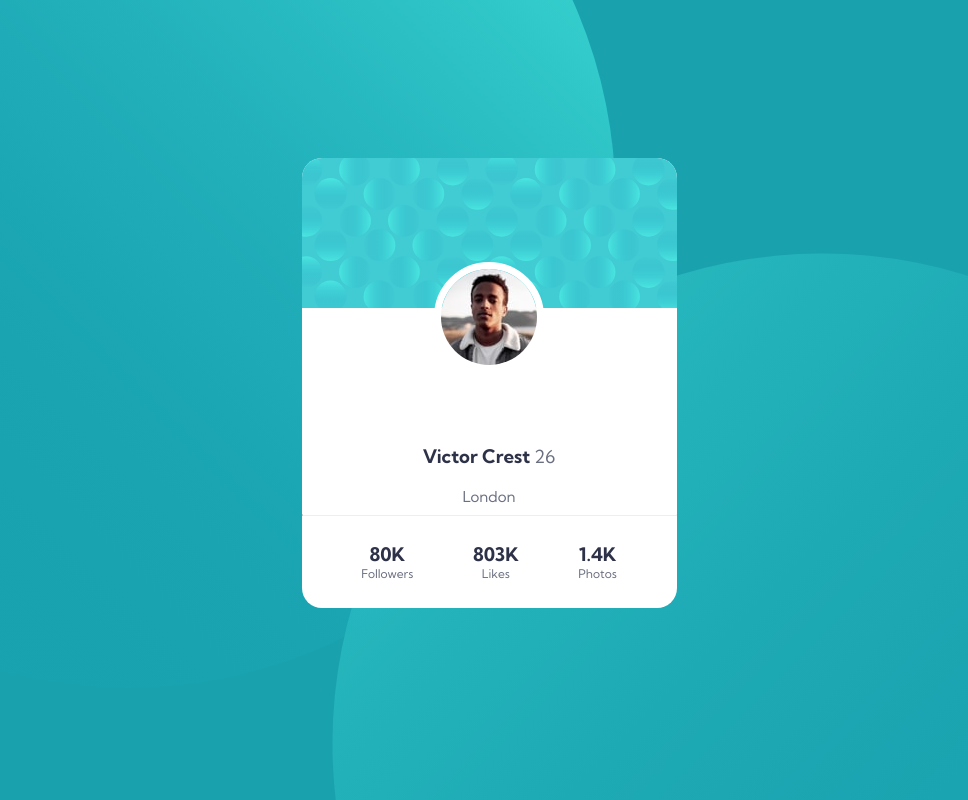
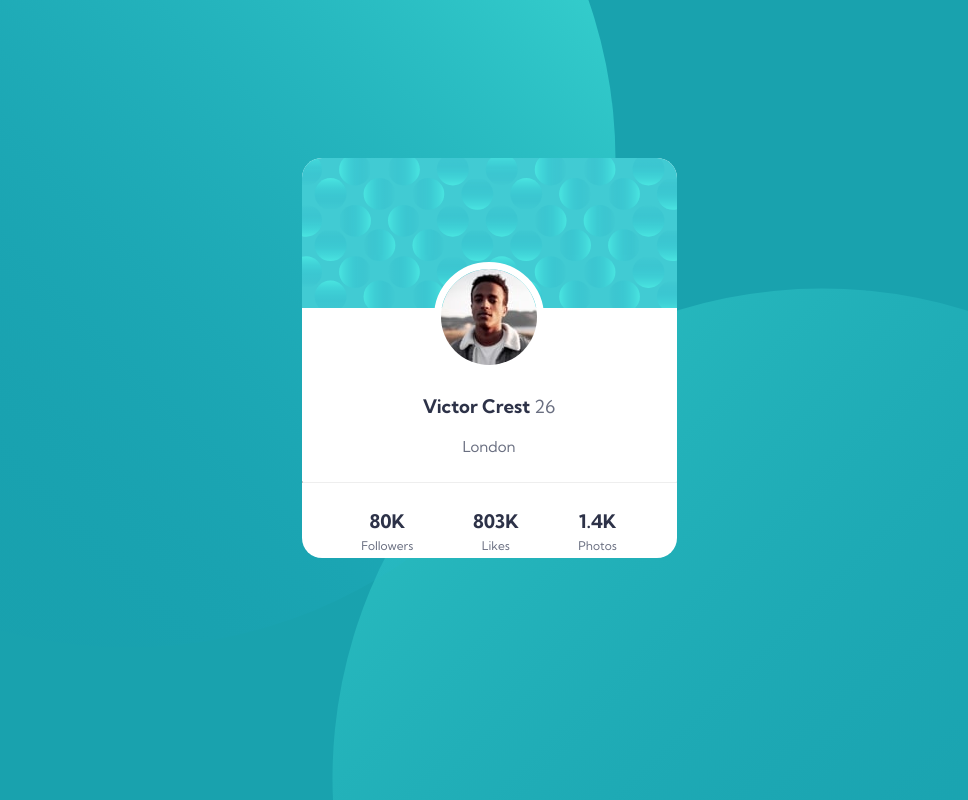
Before and after one commit to zineanteoh/fmentor-profile-card, a plain HTML site: page index.html in a window 1280 px wide. Shown: the whole page, without its empty margins (151-1119 px from the left). Drawn offline with Linux system fonts and the light colour scheme.

Commit message:
Update style.css

```diff
--- a/style.css
+++ b/style.css
@@ -18,7 +18,7 @@ body {
 
 .card {
   width: 375px;
-  height: 450px;
+  height: 400px;
   margin-top: 150px;
   text-align: center;
   border-radius: 20px;
@@ -56,8 +56,14 @@ span {
 .stat-description {
   font-size: 12px;
   display: block;
+  margin-top: 5px;
 }
 
 .card .separator {
   border-top: 1px solid white;
 }
+
+.info {
+  margin-top: -50px;
+  margin-bottom: 25px;
+}
```
